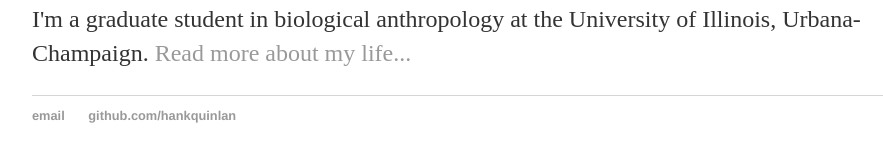
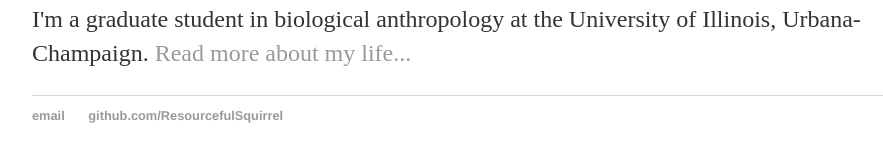
Before and after one commit to ResourcefulSquirrel/ResourcefulSquirrel.github.io, a Jekyll site: the page built from index.html, in a window 1280 px wide. Shown: the part 194-356 px from the top of the page, without its empty margins (160-1043 px from the left). Built offline with Jekyll 4.4.1, drawn with Linux system fonts in a browser that asks for light colours.

Commit message:
updated email and github info

```diff
--- a/_layouts/default.html
+++ b/_layouts/default.html
@@ -21,9 +21,9 @@
 			</div><!-- /.container -->
 			<footer>
 	    		<ul>
-	        		<li><a href="mailto:hankquinlanhub@gmail.com">email</a></li>
-	        		<li><a href="https://github.com/hankquinlan">github.com/hankquinlan</a></li>
-				</ul>
-			</footer>
+	    		<li><a href="mailto:kmn192@gmail.com">email</a></li>
+        		<li><a href="https://github.com/ResourcefulSquirrel">github.com/ResourcefulSquirrel</a></li>
+			</ul>
+		</footer>
 		</body>
 	</html>
```
